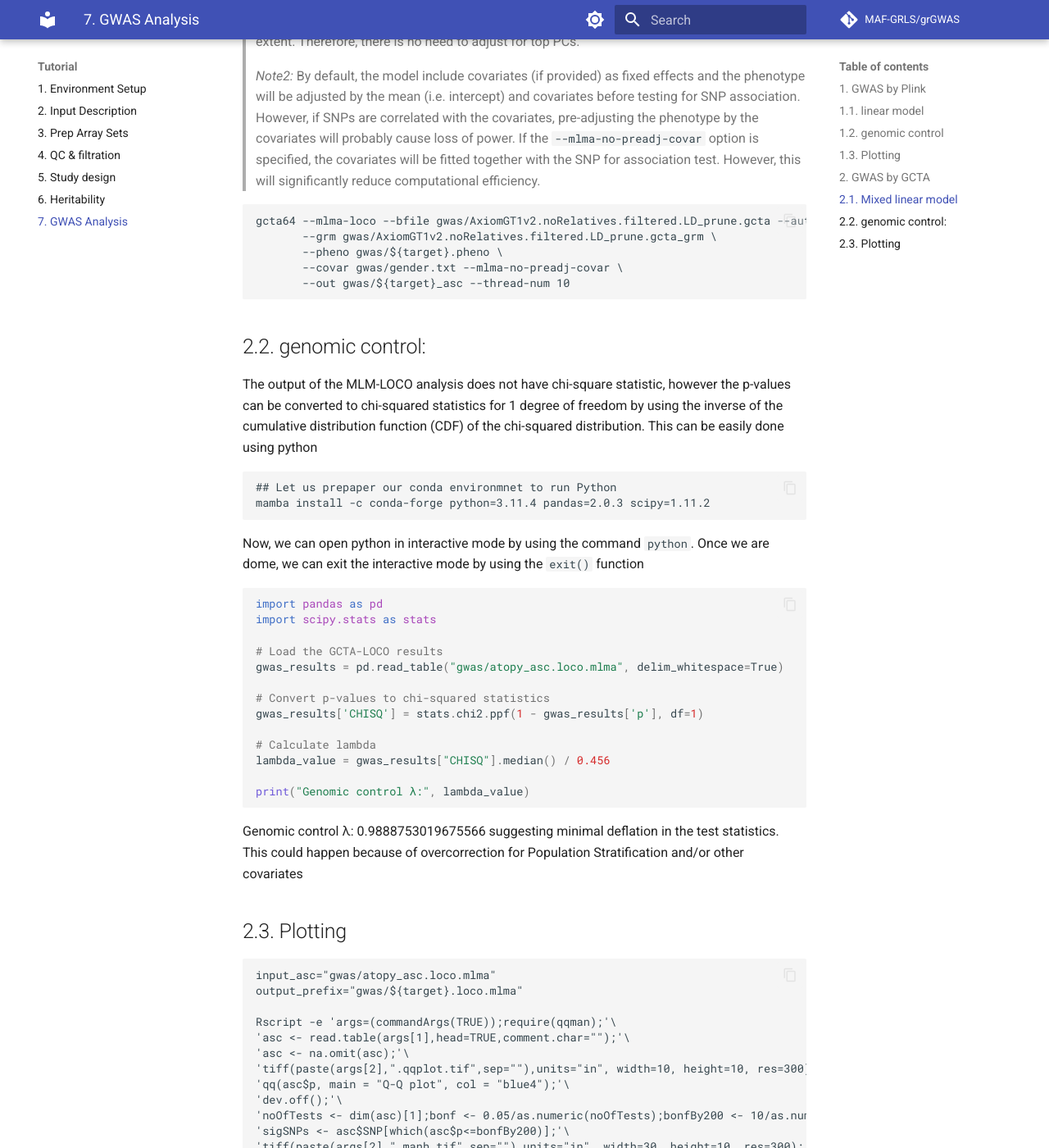
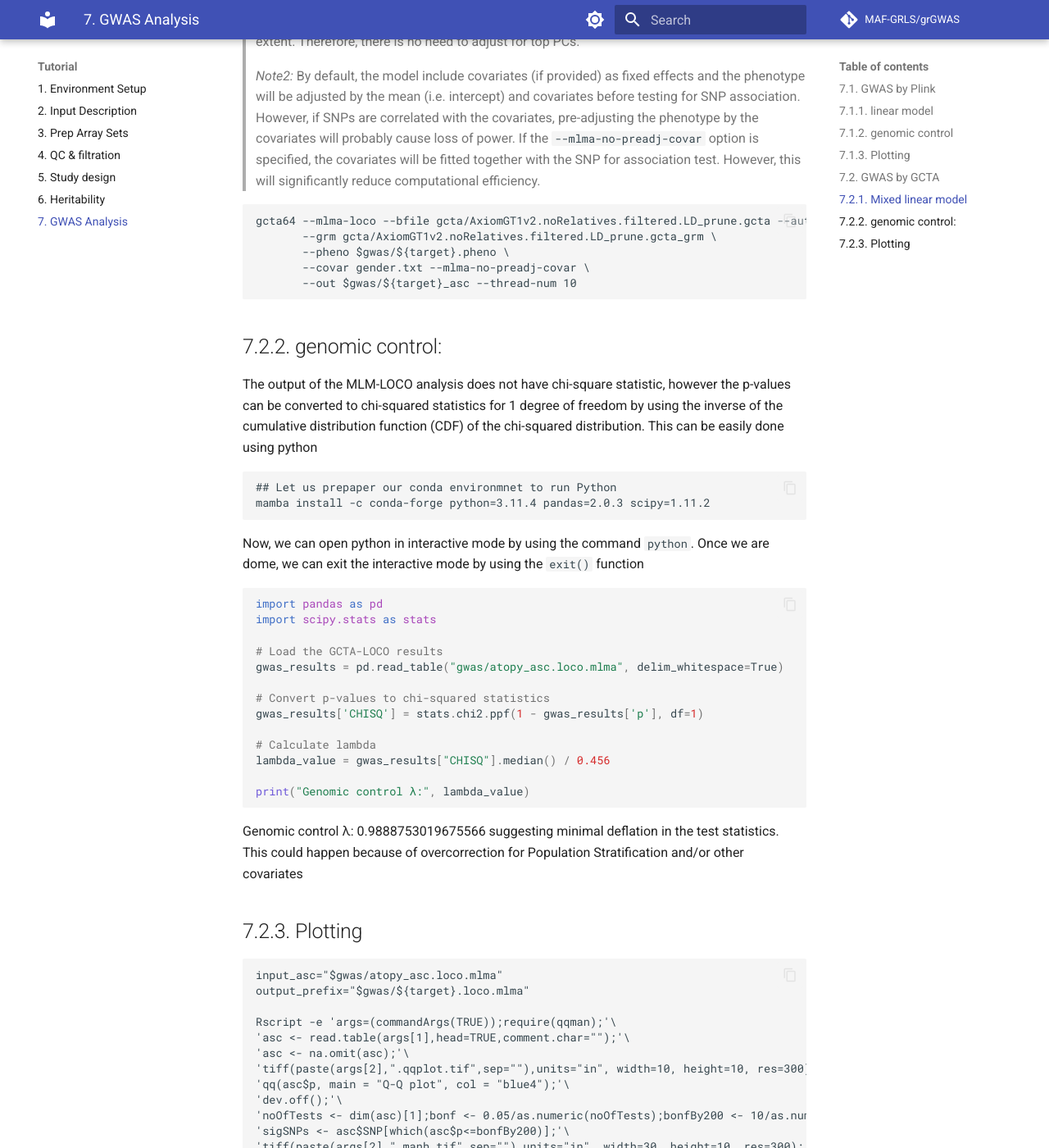
Before and after one commit to morrisanimalfoundation/grGWAS, an MkDocs documentation site: the page built from docs/7.gwas.md, in a window 1280 px wide and 1400 px high, scrolled down 3833 px. Shown: the whole window at 82% size. Built offline with MkDocs 1.6.1 and Material for MkDocs 9.7.7, drawn with Linux system fonts in a browser that asks for light colours; comment, search, counter and statistics services are not loaded; some of the changed text lies outside the part shown.

Commit message:
Update 7.gwas.md

````diff
--- a/docs/7.gwas.md
+++ b/docs/7.gwas.md
@@ -1,9 +1,9 @@
 
 We will use 2 different software packages to perform the GWAS analysis. Each one use a different stastical approach to adjust for population stratification. We will use the genomic control λ to assess the efficiency of each.
 
-## 1.  GWAS by Plink
+## 7.1.  GWAS by Plink
 
-## 1.1.  linear model
+## 7.1.1.  linear model
 
 PLINK 2.0 has the new `--glm` command for association analysis (instead of  `--linear` and `--logistic` in Plink 1.9). For quantitative phenotypes, `--glm` fits a linear model while for binary phenotypes, it fits a logistic or Firth regression model instead.
 
@@ -20,12 +20,12 @@ PLINK 2.0 has the new `--glm` command for association analysis (instead of  `--l
 Here, we will adjust for sex and 3 PCs
 
 ```
-plink2 --bfile gwas/AxiomGT1v2.noRelatives.filtered.LD_prune.${target} --chr-set 38 no-xy --allow-extra-chr \
-       --pheno gwas/${target}.pheno \
+plink2 --bfile $gwas/AxiomGT1v2.noRelatives.filtered.LD_prune.${target} --chr-set 38 no-xy --allow-extra-chr \
+       --pheno $gwas/${target}.pheno \
        --chr 1-38, X \
        --glm sex 'hide-covar' --ci 0.95 \
-       --covar gwas/AxiomGT1v2.noRelatives.filtered.LD_prune.${target}.pca.eigenvec --covar-name PC1,PC2,PC3 \
-       --output-chr 26 --out gwas/AxiomGT1v2.noRelatives.filtered.LD_prune.${target}.glm
+       --covar $gwas/AxiomGT1v2.noRelatives.filtered.LD_prune.${target}.pca.eigenvec --covar-name PC1,PC2,PC3 \
+       --output-chr 26 --out $gwas/AxiomGT1v2.noRelatives.filtered.LD_prune.${target}.glm
 ```
 
 Here is the output
@@ -61,7 +61,7 @@ Calculating allele frequencies... done.
 Results written to gwas/AxiomGT1v2.noRelatives.filtered.LD_prune.atopy.glm.PHENO1.glm.logistic .
 ```
 
-## 1.2. genomic control
+## 7.1.2. genomic control
 
 The genomic control λ value (often referred to as the "genomic inflation factor") is used to measure and correct for population stratification. A λ value close to 1 suggests that the results are not inflated due to population stratification, while values greater than 1 suggest potential inflation. [However, values up to 1.10 are generally considered acceptable for a GWAS](https://jbiomedsci.biomedcentral.com/articles/10.1186/s12929-021-00733-7#:~:text=The%20genomic%20inflation%20factor%20%CE%BB,considered%20acceptable%20for%20a%20GWAS.) <br>
 We can use the results of our regression analysis to calculate the genomic control λ value:
@@ -70,7 +70,7 @@ We can use the results of our regression analysis to calculate the genomic contr
 ## λ = observed median chi-square statistic / 0.456
 ## Chi-square statistic = Z_stat<sup>2</sup>
 
-tail -n+2 gwas/AxiomGT1v2.noRelatives.filtered.LD_prune.atopy.glm.PHENO1.glm.logistic | awk '{print $13*$13}' | sort | awk '{count[NR] = $1;}\
+tail -n+2 $gwas/AxiomGT1v2.noRelatives.filtered.LD_prune.atopy.glm.PHENO1.glm.logistic | awk '{print $13*$13}' | sort | awk '{count[NR] = $1;}\
 END{
 if(NR % 2){gif = count[(NR + 1) / 2];} else {gif = (count[(NR / 2)] + count[(NR / 2) + 1]) / 2.0;}
 print "Genomic inflation factor = " gif/0.456;}'
@@ -79,11 +79,11 @@ print "Genomic inflation factor = " gif/0.456;}'
 Genomic inflation factor = 1.08413 which is great!
 
 
-## 1.3. Plotting
+## 7.1.3. Plotting
 
 ```
-input_asc="gwas/AxiomGT1v2.noRelatives.filtered.LD_prune.${target}.glm.PHENO1.glm.logistic"
-output_prefix="gwas/${target}.glm.logistic"
+input_asc="$gwas/AxiomGT1v2.noRelatives.filtered.LD_prune.${target}.glm.PHENO1.glm.logistic"
+output_prefix="$gwas/${target}.glm.logistic"
 
 Rscript -e 'args=(commandArgs(TRUE));require(qqman);'\
 'asc <- read.table(args[1],head=TRUE,comment.char="");'\
@@ -108,9 +108,9 @@ And the Manhaten plot
 ![](./images/atopy.glm.logistic.manh.jpg)<!-- -->
 
 
-## 2.  GWAS by GCTA
+## 7.2.  GWAS by GCTA
 
-## 2.1.  Mixed linear model
+## 7.2.1.  Mixed linear model
 
 Mixed model association software such as SAIGE, BOLT-LMM, GCTA, or FaST-LMM instead; or regenie's whole genome regression can better handel genetic relatedness. In this tutroial, we will use `--mlma-loco` for mixed linear model based association analysis.
 
@@ -133,15 +133,15 @@ The MLM leaving-one-chromosome-out (LOCO) analysis implements the model with the
 >  *Note2:* By default, the model include covariates (if provided) as fixed effects and the phenotype will be adjusted by the mean (i.e. intercept) and covariates before testing for SNP association. However, if SNPs are correlated with the covariates, pre-adjusting the phenotype by the covariates will probably cause loss of power. If the `--mlma-no-preadj-covar` option is specified, the covariates will be fitted together with the SNP for association test. However, this will significantly reduce computational efficiency.
 
 ```
-gcta64 --mlma-loco --bfile gwas/AxiomGT1v2.noRelatives.filtered.LD_prune.gcta --autosome-num 38 --autosome \
-       --grm gwas/AxiomGT1v2.noRelatives.filtered.LD_prune.gcta_grm \
-       --pheno gwas/${target}.pheno \
-       --covar gwas/gender.txt --mlma-no-preadj-covar \
-       --out gwas/${target}_asc --thread-num 10
+gcta64 --mlma-loco --bfile gcta/AxiomGT1v2.noRelatives.filtered.LD_prune.gcta --autosome-num 38 --autosome \
+       --grm gcta/AxiomGT1v2.noRelatives.filtered.LD_prune.gcta_grm \
+       --pheno $gwas/${target}.pheno \
+       --covar gender.txt --mlma-no-preadj-covar \
+       --out $gwas/${target}_asc --thread-num 10
 
 ```
 
-## 2.2. genomic control:
+## 7.2.2. genomic control:
 
 The output of the MLM-LOCO analysis does not have chi-square statistic, however the p-values can be converted to chi-squared statistics for 1 degree of freedom by using the inverse of the cumulative distribution function (CDF) of the chi-squared distribution. This can be easily done using python
 
@@ -172,11 +172,11 @@ print("Genomic control λ:", lambda_value)
 Genomic control λ: 0.9888753019675566 suggesting minimal deflation in the test statistics. This could happen because of overcorrection for Population Stratification and/or other covariates
 
 
-## 2.3.  Plotting
+## 7.2.3.  Plotting
 
 ```
-input_asc="gwas/atopy_asc.loco.mlma"
-output_prefix="gwas/${target}.loco.mlma"
+input_asc="$gwas/atopy_asc.loco.mlma"
+output_prefix="$gwas/${target}.loco.mlma"
 
 Rscript -e 'args=(commandArgs(TRUE));require(qqman);'\
 'asc <- read.table(args[1],head=TRUE,comment.char="");'\
````
